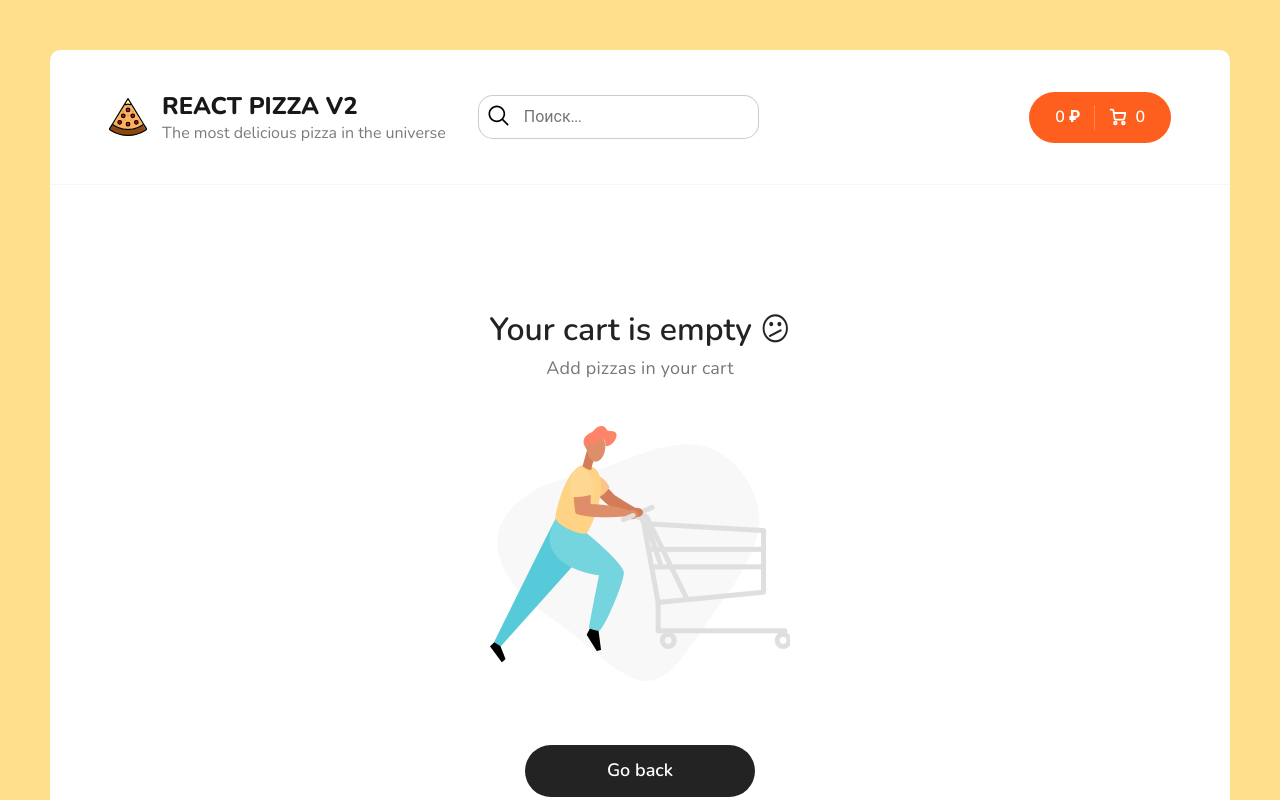
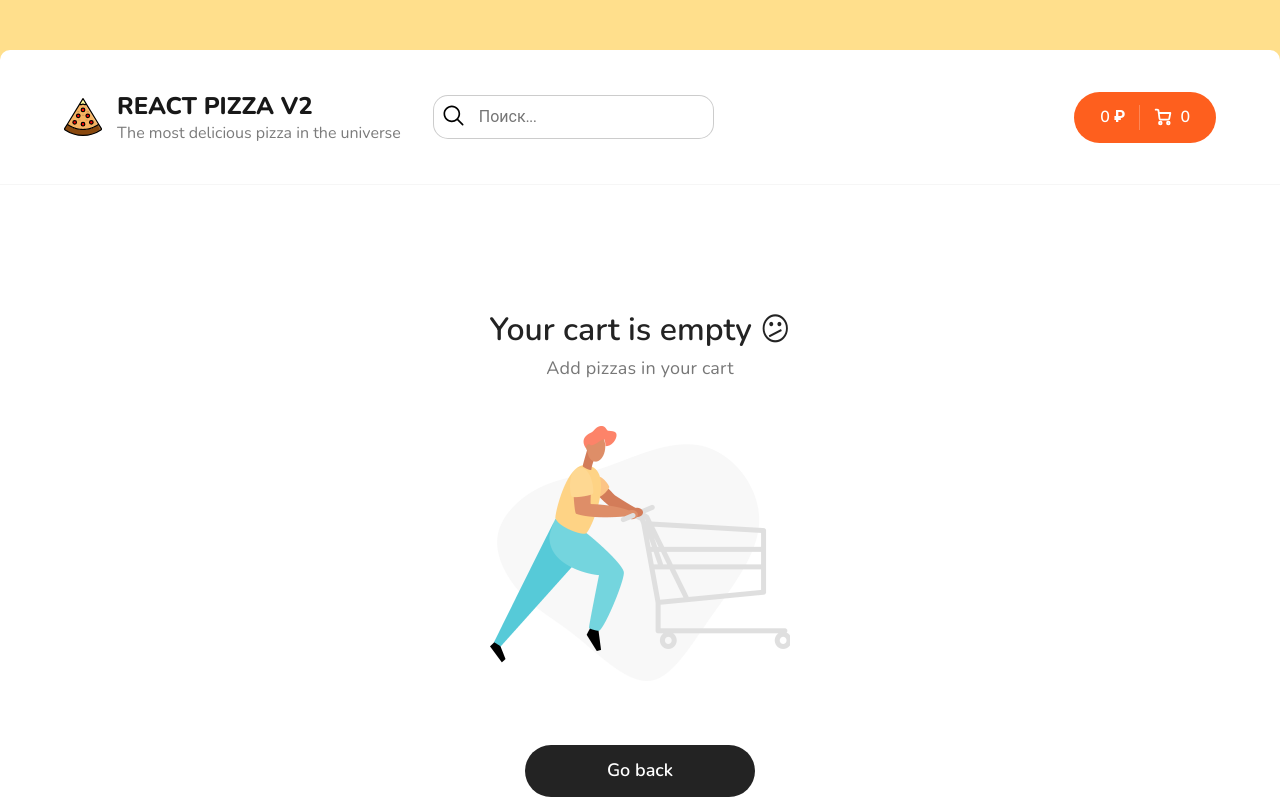
Before and after one commit to kolomyaka/React-Pizza-v2, a React (Create React App) app in the folder react-pizza-v2/: page /cart in a window 1280 px wide. Shown: the top 800 px of the page. Built offline with nearby package versions, Linux system fonts and the light colour scheme.

Commit message:
fix styles

```diff
--- a/react-pizza-v2/src/App.tsx
+++ b/react-pizza-v2/src/App.tsx
@@ -11,13 +11,11 @@ function App() {
             <div className="wrapper">
                 <Header />
                 <div className="content">
-                    <div className="container">
                         <Routes>
                             <Route path="/" element={<Home />} />
                             <Route path="/cart" element={<Cart />} />
                             <Route path="/*" element={<NotFound />} />
                         </Routes>
-                    </div>
                 </div>
             </div>
         </>
--- a/react-pizza-v2/src/scss/app.scss
+++ b/react-pizza-v2/src/scss/app.scss
@@ -33,7 +33,7 @@ body {
         align-items: center;
     }
     &.block {
-        flex-direction: block;
+        flex-direction: column;
     }
     &.to-right {
         justify-content: flex-end;
@@ -44,18 +44,16 @@ body {
     &.gap-32 {
         gap: 32px;
     }
-
 }
 
 .wrapper {
-  width: calc(100vw - 100px);
+  width: 100vw;
   height: 100%;
   background-color: #fff;
   margin: 50px auto;
   border-radius: 10px;
-  max-width: 1400px;
+  max-width: 1500px;
 }
-
 
 .content {
   padding: 40px 0;
@@ -69,9 +67,9 @@ body {
     // flex-wrap: wrap;
     // justify-content: space-between;
     display: grid;
-    grid-template-columns: 1fr 1fr 1fr;
+    grid-template-columns: 1fr 1fr 1fr 1fr;
     grid-template-rows: 1fr;
-    grid-gap: 48px 48px;
+    grid-gap: 64px 32px;
     place-items: center;
   }
 
```
